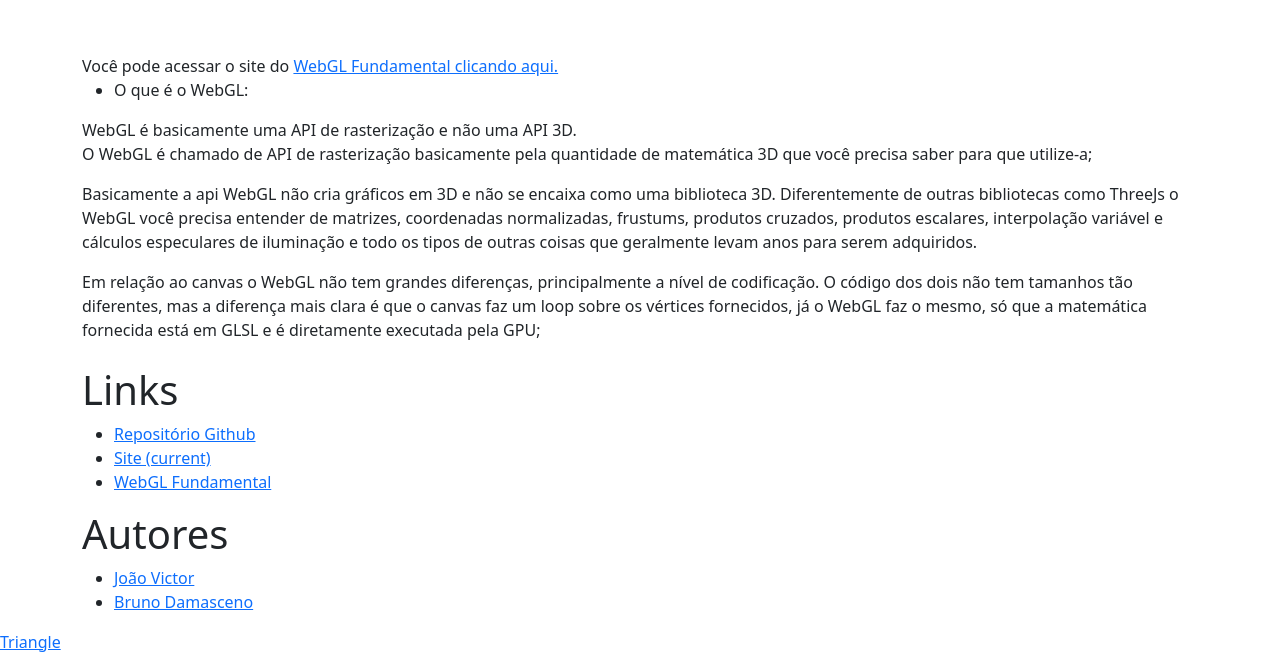
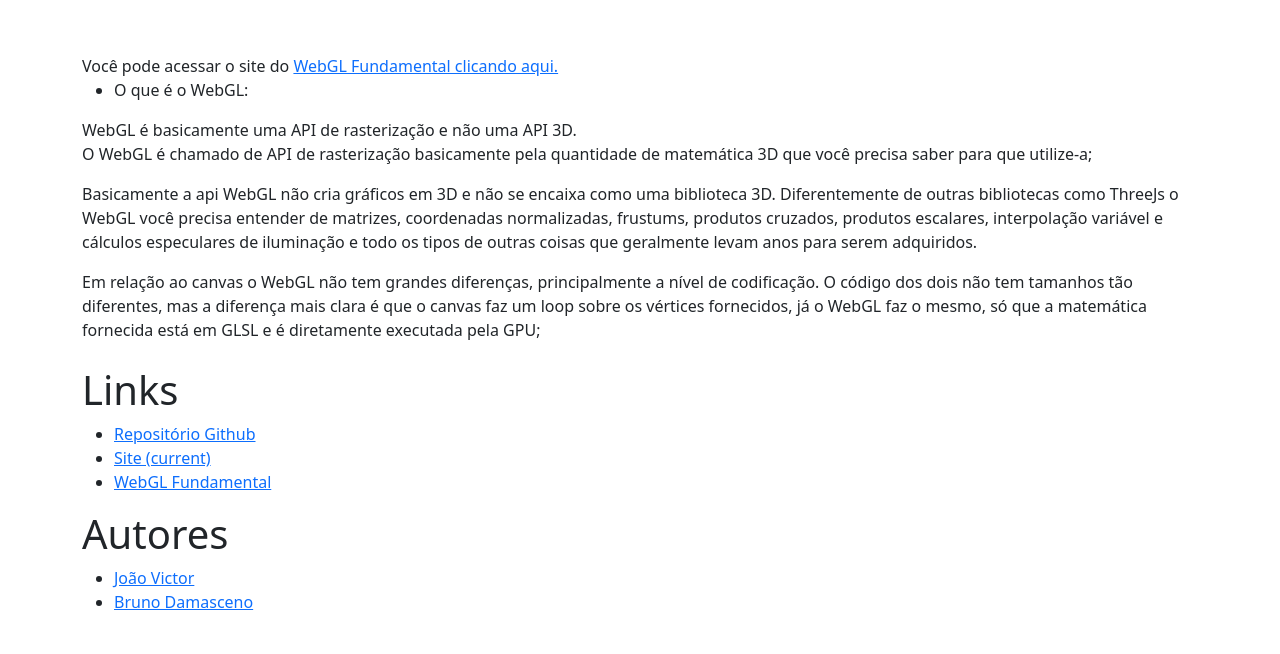
Before and after one commit to joaodobread/cg-webgl, a website: page public/index.html in a window 1280 px wide. Shown: the part 1517-2171 px from the top of the page. After the commit the page ends 2147 px from the top, so only its background shows below. Drawn offline with nearby package versions, Linux system fonts and the light colour scheme.

Commit message:
remove extra links

```diff
--- a/public/index.html
+++ b/public/index.html
@@ -169,7 +169,6 @@
     </ul>
 
   </div>
-  <a href="/triangle">Triangle</a>
   <script src="../dist/bundle.js"></script>
 </body>
 
```
